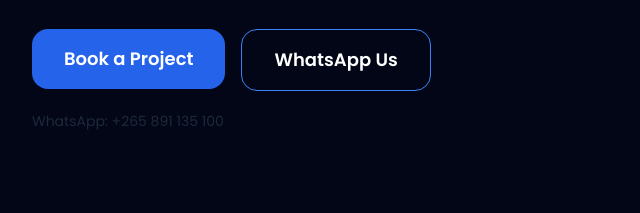
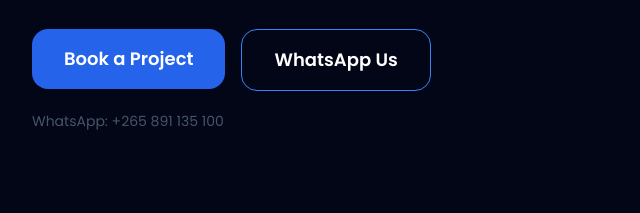
Before and after one commit to Mike770-git/MG-Blueprint, a plain HTML site: page index.html in a window 1280 px wide. Shown: the part 1006-1219 px from the top of the page, 120-760 px from the left. Drawn offline with nearby package versions, Linux system fonts and the light colour scheme.

Commit message:
Update index.html

```diff
--- a/index.html
+++ b/index.html
@@ -91,7 +91,7 @@
 </div>
 
 <!-- WhatsApp Number -->
-<p class="text-slate-800 mt-5 text-sm text-center md:text-left">
+<p class="text-slate-600 mt-5 text-sm text-center md:text-left">
   WhatsApp: +265 891 135 100
 </p>
 
```
